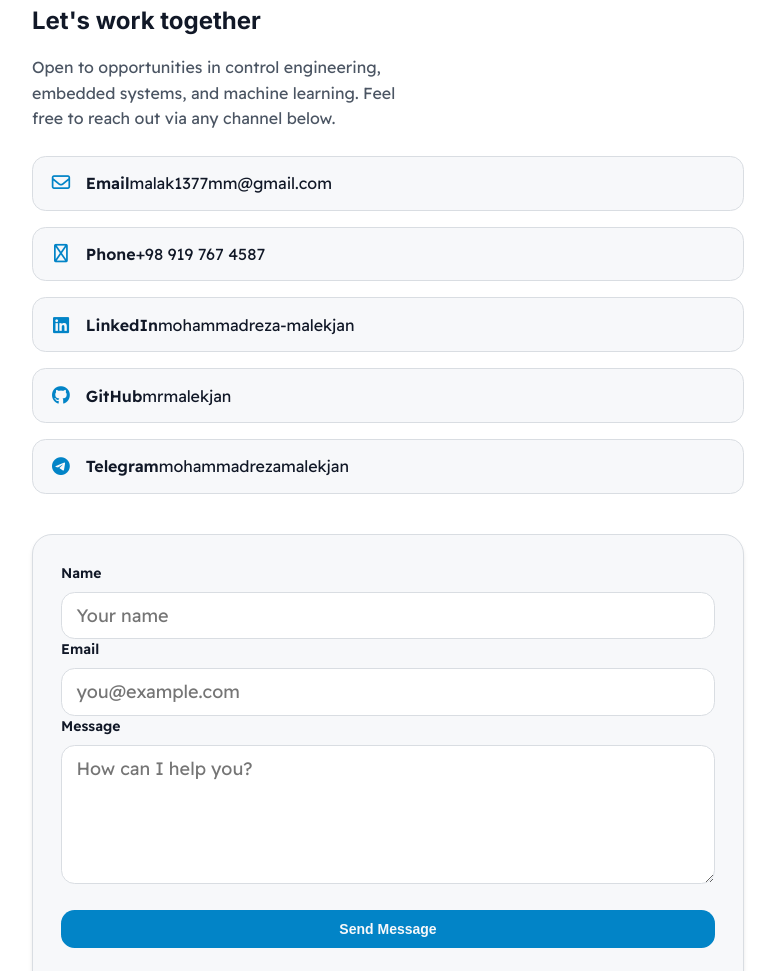
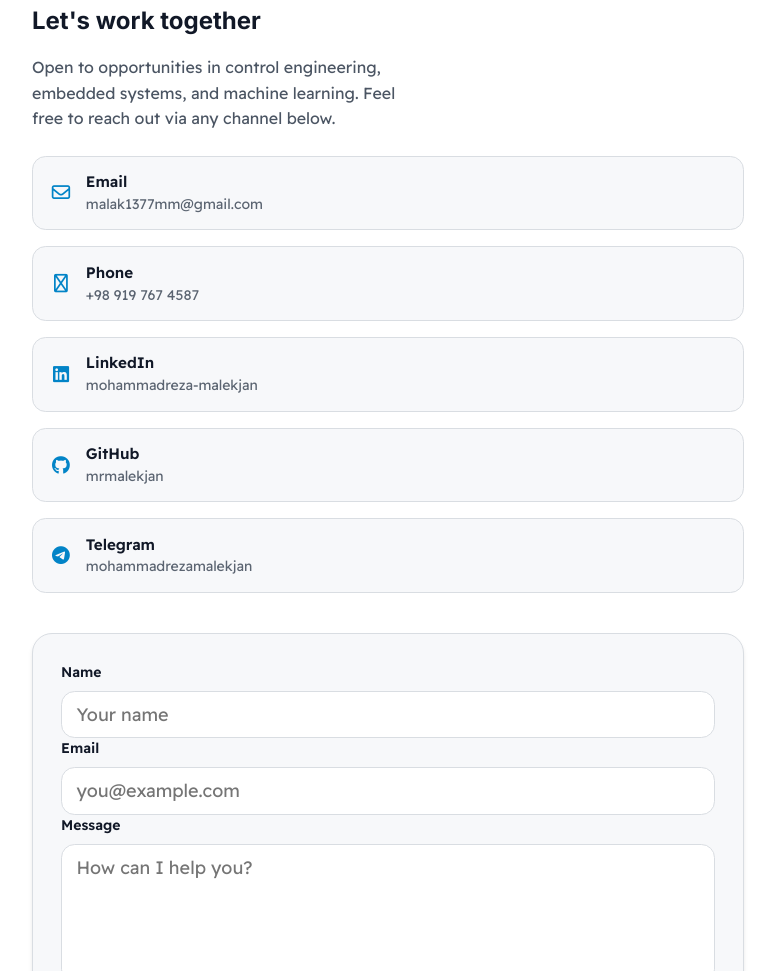
Before and after one commit to mrmalekjan/mrmalekjan.github.io, a plain HTML site: page index.html in a window 1280 px wide. Shown: the part 4624-5595 px from the top of the page, without its empty margins (252-1027 px from the left). Drawn offline with nearby package versions, Linux system fonts and the light colour scheme.

Commit message:
fix: contact method text not displaying correctly
- Add .contact-method-info wrapper with flex: 1 so text expands properly
- Add flex-shrink: 0 to icons to prevent shrinking
- Add explicit block display and colors for strong/span text
- Improve text hierarchy with separate font sizes and opacity

```diff
--- a/index.html
+++ b/index.html
@@ -240,11 +240,11 @@
             <h3>Let's work together</h3>
             <p>Open to opportunities in control engineering, embedded systems, and machine learning. Feel free to reach out via any channel below.</p>
             <div class="contact-methods">
-              <a href="mailto:malak1377mm@gmail.com" class="contact-method"><i class="fa-regular fa-envelope"></i><div><strong>Email</strong><span>malak1377mm@gmail.com</span></div></a>
-              <a href="tel:+989197674587" class="contact-method"><i class="fa-regular fa-phone"></i><div><strong>Phone</strong><span>+98 919 767 4587</span></div></a>
-              <a href="https://linkedin.com/in/mohammadreza-malekjan-5878b1244/" target="_blank" rel="noopener noreferrer" class="contact-method"><i class="fab fa-linkedin"></i><div><strong>LinkedIn</strong><span>mohammadreza-malekjan</span></div></a>
-              <a href="https://github.com/mrmalekjan" target="_blank" rel="noopener noreferrer" class="contact-method"><i class="fab fa-github"></i><div><strong>GitHub</strong><span>mrmalekjan</span></div></a>
-              <a href="https://t.me/mohammadrezamalekjan" target="_blank" rel="noopener noreferrer" class="contact-method"><i class="fab fa-telegram"></i><div><strong>Telegram</strong><span>mohammadrezamalekjan</span></div></a>
+              <a href="mailto:malak1377mm@gmail.com" class="contact-method"><i class="fa-regular fa-envelope"></i><div class="contact-method-info"><strong>Email</strong><span>malak1377mm@gmail.com</span></div></a>
+              <a href="tel:+989197674587" class="contact-method"><i class="fa-regular fa-phone"></i><div class="contact-method-info"><strong>Phone</strong><span>+98 919 767 4587</span></div></a>
+              <a href="https://linkedin.com/in/mohammadreza-malekjan-5878b1244/" target="_blank" rel="noopener noreferrer" class="contact-method"><i class="fab fa-linkedin"></i><div class="contact-method-info"><strong>LinkedIn</strong><span>mohammadreza-malekjan</span></div></a>
+              <a href="https://github.com/mrmalekjan" target="_blank" rel="noopener noreferrer" class="contact-method"><i class="fab fa-github"></i><div class="contact-method-info"><strong>GitHub</strong><span>mrmalekjan</span></div></a>
+              <a href="https://t.me/mohammadrezamalekjan" target="_blank" rel="noopener noreferrer" class="contact-method"><i class="fab fa-telegram"></i><div class="contact-method-info"><strong>Telegram</strong><span>mohammadrezamalekjan</span></div></a>
             </div>
           </div>
           <form class="contact-form" novalidate>
--- a/styles/main.css
+++ b/styles/main.css
@@ -726,9 +726,27 @@ html.light .theme-toggle i:first-child { opacity: 0; }
   font-size: 1.15rem;
   width: 1.3rem;
   text-align: center;
+  flex-shrink: 0;
 }
 
-.contact-method strong { color: var(--color-text); font-weight: 600; }
+.contact-method-info {
+  flex: 1;
+  min-width: 0;
+}
+
+.contact-method-info strong {
+  display: block;
+  color: var(--color-text);
+  font-weight: 600;
+  font-size: 0.95rem;
+}
+
+.contact-method-info span {
+  display: block;
+  color: var(--color-text-muted);
+  font-size: 0.875rem;
+  opacity: 0.9;
+}
 
 .contact-form {
   background: var(--color-bg);
```
